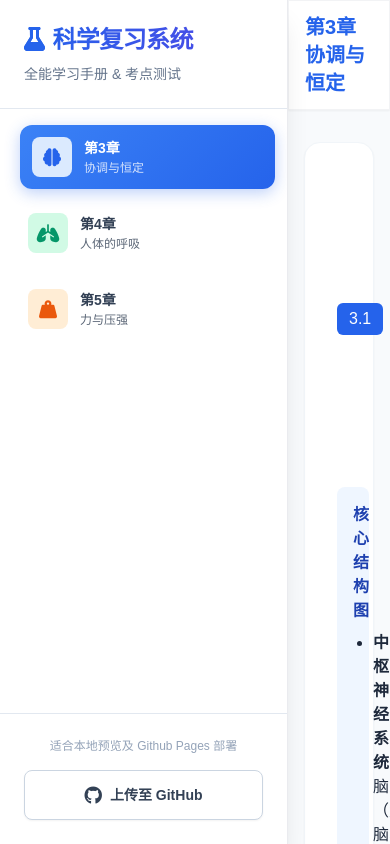
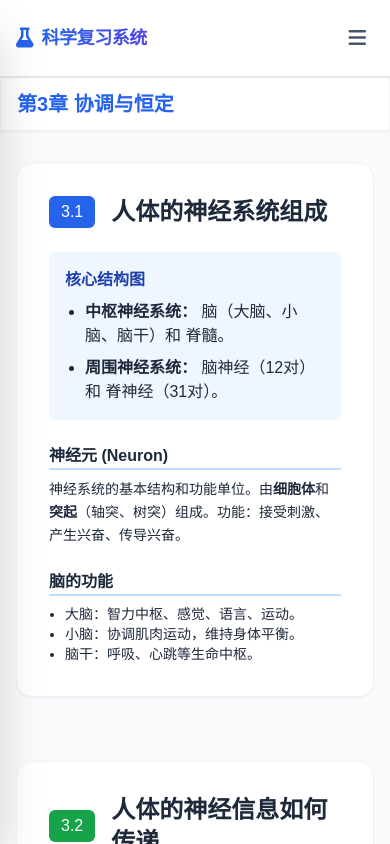
Before and after one commit to vincecham91-png/sc, a plain HTML site: page index.html in a window 390 px wide. Drawn offline with nearby package versions, Linux system fonts and the light colour scheme.

Commit message:
Fix mobile responsiveness and add developer name

```diff
--- a/index.html
+++ b/index.html
@@ -31,21 +31,29 @@
         }
         iframe {
             width: 100%;
-            height: 100vh;
+            height: 100%;
             border: none;
             display: block;
         }
     </style>
 </head>
-<body class="bg-slate-50 flex h-screen">
+<body class="bg-slate-50 flex h-screen w-full overflow-hidden">
+
+    <!-- Mobile Overlay -->
+    <div id="mobile-overlay" class="fixed inset-0 bg-slate-900/40 z-20 hidden md:hidden backdrop-blur-sm transition-opacity" onclick="toggleSidebar()"></div>
 
     <!-- Sidebar -->
-    <aside class="w-72 glass-sidebar flex flex-col shadow-xl z-20 relative">
-        <div class="p-6 border-b border-slate-200">
-            <h1 class="text-2xl font-black bg-clip-text text-transparent bg-gradient-to-r from-blue-600 to-indigo-600 tracking-tight">
-                <i class="fa-solid fa-flask mr-2 text-blue-600"></i>科学复习系统
-            </h1>
-            <p class="text-slate-500 text-sm mt-2 font-medium">全能学习手册 & 考点测试</p>
+    <aside id="sidebar" class="w-72 glass-sidebar flex flex-col shadow-2xl md:shadow-xl z-30 fixed md:relative h-full transition-transform duration-300 -translate-x-full md:translate-x-0">
+        <div class="p-6 border-b border-slate-200 flex justify-between items-center">
+            <div>
+                <h1 class="text-2xl font-black bg-clip-text text-transparent bg-gradient-to-r from-blue-600 to-indigo-600 tracking-tight">
+                    <i class="fa-solid fa-flask mr-2 text-blue-600"></i>科学复习
+                </h1>
+                <p class="text-slate-500 text-sm mt-2 font-medium">全能学习手册 & 考点测试</p>
+            </div>
+            <button onclick="toggleSidebar()" class="md:hidden text-slate-400 hover:text-slate-600 transition-colors">
+                <i class="fa-solid fa-xmark text-2xl"></i>
+            </button>
         </div>
 
         <nav class="flex-1 p-4 space-y-3 overflow-y-auto">
@@ -81,26 +89,53 @@
         </nav>
 
         <div class="p-6 border-t border-slate-200 text-center">
-            <div class="text-xs text-slate-400 mb-4 font-medium">适合本地预览及 Github Pages 部署</div>
-            <a href="https://github.com/new" target="_blank" class="inline-flex items-center justify-center w-full py-2.5 px-4 border border-slate-300 rounded-lg text-sm font-bold text-slate-700 bg-white hover:bg-slate-50 hover:text-slate-900 transition-all shadow-sm">
-                <i class="fa-brands fa-github mr-2 text-lg"></i> 上传至 GitHub
+            <div class="text-sm font-black text-slate-800 mb-1 tracking-wide">Developed by ChamCH</div>
+            <div class="text-xs text-slate-400 mb-4 font-medium">For Github Pages Deployment</div>
+            <a href="https://github.com/vincecham91-png/sc" target="_blank" class="inline-flex items-center justify-center w-full py-2.5 px-4 border border-slate-300 rounded-lg text-sm font-bold text-slate-700 bg-white hover:bg-slate-50 hover:text-slate-900 transition-all shadow-sm">
+                <i class="fa-brands fa-github mr-2 text-lg"></i> View Source
             </a>
         </div>
     </aside>
 
     <!-- Main Content -->
-    <main class="flex-1 bg-white relative">
+    <main class="flex-1 bg-white relative flex flex-col h-full w-full overflow-hidden">
+
+        <!-- Mobile Header -->
+        <header class="md:hidden flex items-center justify-between p-4 bg-white border-b z-10 shadow-sm relative shrink-0">
+            <div class="flex items-center">
+                <i class="fa-solid fa-flask mr-2 text-blue-600 text-xl"></i>
+                <h1 class="text-lg font-black bg-clip-text text-transparent bg-gradient-to-r from-blue-600 to-indigo-600 tracking-tight">科学复习系统</h1>
+            </div>
+            <button onclick="toggleSidebar()" class="text-slate-600 p-2 rounded-lg hover:bg-slate-100 transition-colors">
+                <i class="fa-solid fa-bars text-xl"></i>
+            </button>
+        </header>
+
         <div id="loader" class="absolute inset-0 bg-white/80 backdrop-blur-sm flex items-center justify-center z-10 transition-opacity duration-300">
             <div class="flex flex-col items-center">
                 <i class="fa-solid fa-circle-notch fa-spin text-4xl text-blue-600 mb-4"></i>
-                <p class="text-slate-600 font-bold tracking-wide">加载内容中...</p>
+                <p class="text-slate-600 font-bold tracking-wide mt-2">加载内容中...</p>
             </div>
         </div>
 
-        <iframe name="content-frame" id="content-frame" src="初二第3章复习.html" class="z-0 relative bg-white w-full h-full" onload="hideLoader()"></iframe>
+        <div class="flex-1 w-full h-full relative">
+            <iframe name="content-frame" id="content-frame" src="初二第3章复习.html" class="absolute inset-0 w-full h-full" onload="hideLoader()"></iframe>
+        </div>
     </main>
 
     <script>
+        function toggleSidebar() {
+            const sidebar = document.getElementById('sidebar');
+            const overlay = document.getElementById('mobile-overlay');
+            if (sidebar.classList.contains('-translate-x-full')) {
+                sidebar.classList.remove('-translate-x-full');
+                overlay.classList.remove('hidden');
+            } else {
+                sidebar.classList.add('-translate-x-full');
+                overlay.classList.add('hidden');
+            }
+        }
+
         function hideLoader() {
             const loader = document.getElementById('loader');
             loader.style.opacity = '0';
@@ -108,10 +143,15 @@
         }
 
         function setActive(element, colorType) {
+            // Close sidebar on mobile
+            if (window.innerWidth < 768) {
+                toggleSidebar();
+            }
+
             // Show loader
             const loader = document.getElementById('loader');
             loader.style.display = 'flex';
-            // Force a reflow to ensure the display change takes effect before changing opacity
+            // Force a reflow
             void loader.offsetWidth;
             loader.style.opacity = '1';
 
@@ -119,6 +159,8 @@
             document.querySelectorAll('.nav-item').forEach(el => {
                 el.classList.remove('active');
                 el.classList.add('text-slate-700');
+                el.style.background = '';
+                el.style.boxShadow = '';
 
                 // Restore icon colors
                 const icon = el.querySelector('.nav-icon');
@@ -132,7 +174,7 @@
             element.classList.add('active');
             element.classList.remove('text-slate-700');
 
-            // Update active item styles based on the clicked item color context
+            // Update active item styles
             if (colorType === 'emerald') {
                 element.style.background = 'linear-gradient(135deg, #10b981, #059669)';
                 element.style.boxShadow = '0 4px 15px rgba(16, 185, 129, 0.3)';
@@ -144,7 +186,7 @@
                 element.style.boxShadow = '0 4px 15px rgba(37, 99, 235, 0.3)';
             }
 
-            // Make active icon white with translucent background
+            // Make active icon white
             const icon = element.querySelector('.nav-icon');
             icon.className = 'w-10 h-10 rounded-lg bg-white/20 text-white flex items-center justify-center mr-3 nav-icon transition-colors';
         }
```
